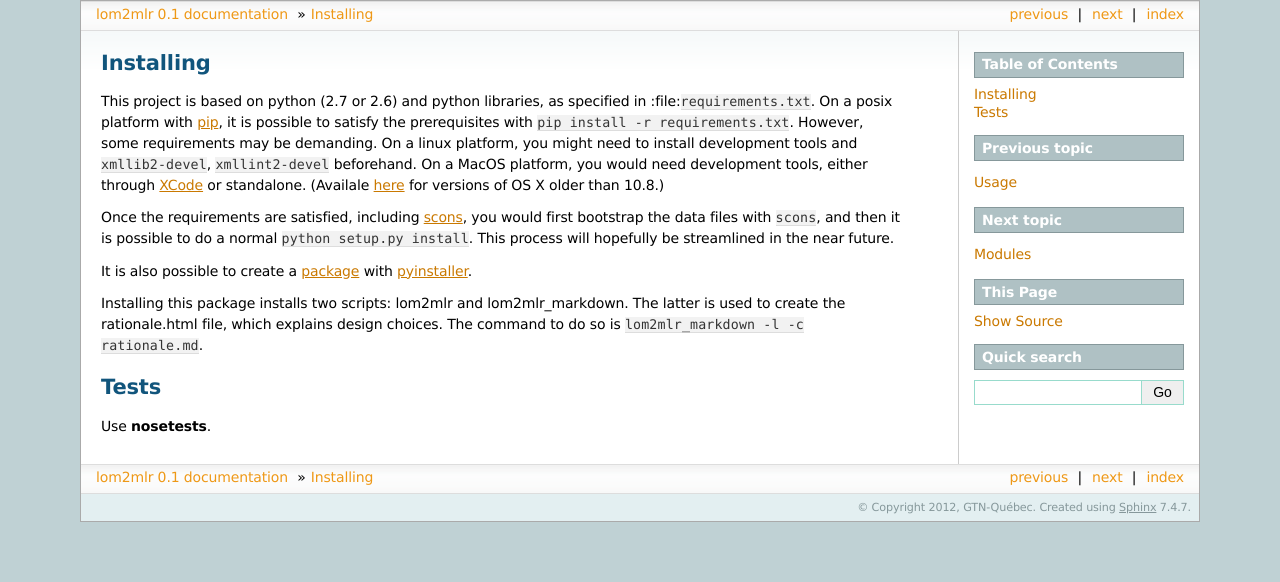
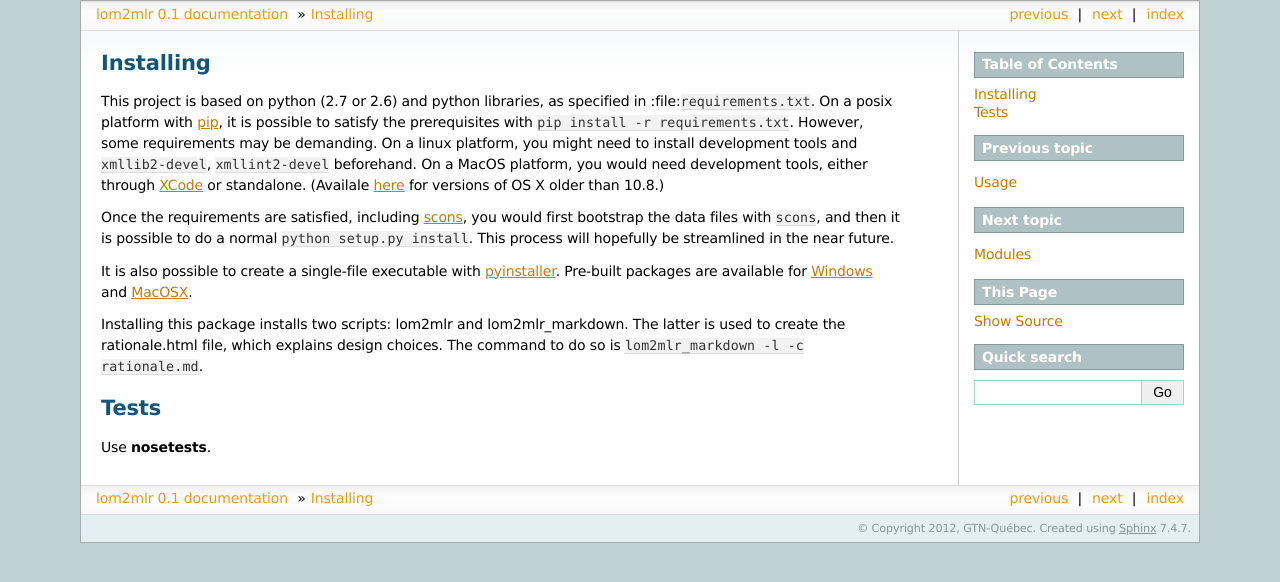
Before and after one commit to GTN-Quebec/lom2mlr, a Sphinx documentation site: the page built from docs/installing.rst, in a window 1280 px wide. Shown: the top 582 px of the page. Built offline with Sphinx 7.4.7, drawn with Linux system fonts in a browser that asks for light colours.

Commit message:
executable location

```diff
--- a/docs/installing.rst
+++ b/docs/installing.rst
@@ -17,7 +17,7 @@ with ``scons``, and then it is possible to do a normal
 ``python setup.py install``. This process will hopefully be streamlined
 in the near future.
 
-It is also possible to create a package_ with pyinstaller_.
+It is also possible to create a single-file executable with pyinstaller_. Pre-built packages are available for Windows_ and MacOSX_.
 
 Installing this package installs two scripts: lom2mlr and
 lom2mlr\_markdown. The latter is used to create the rationale.html file,
@@ -34,5 +34,6 @@ Use :program:`nosetests`.
 .. _XCode: http://developer.apple.com/technologies/tools/
 .. _here: https://github.com/kennethreitz/osx-gcc-installer
 .. _scons: http://scons.org
-.. _package: http://www.gtn-quebec.org/lom2mlr/lom2mlr_win.zip
+.. _Windows: http://www.gtn-quebec.org/lom2mlr/lom2mlr.exe
+.. _MacOSX: http://www.gtn-quebec.org/lom2mlr/lom2mlr.gz
 .. _pyinstaller: http://www.pyinstaller.org/
```
